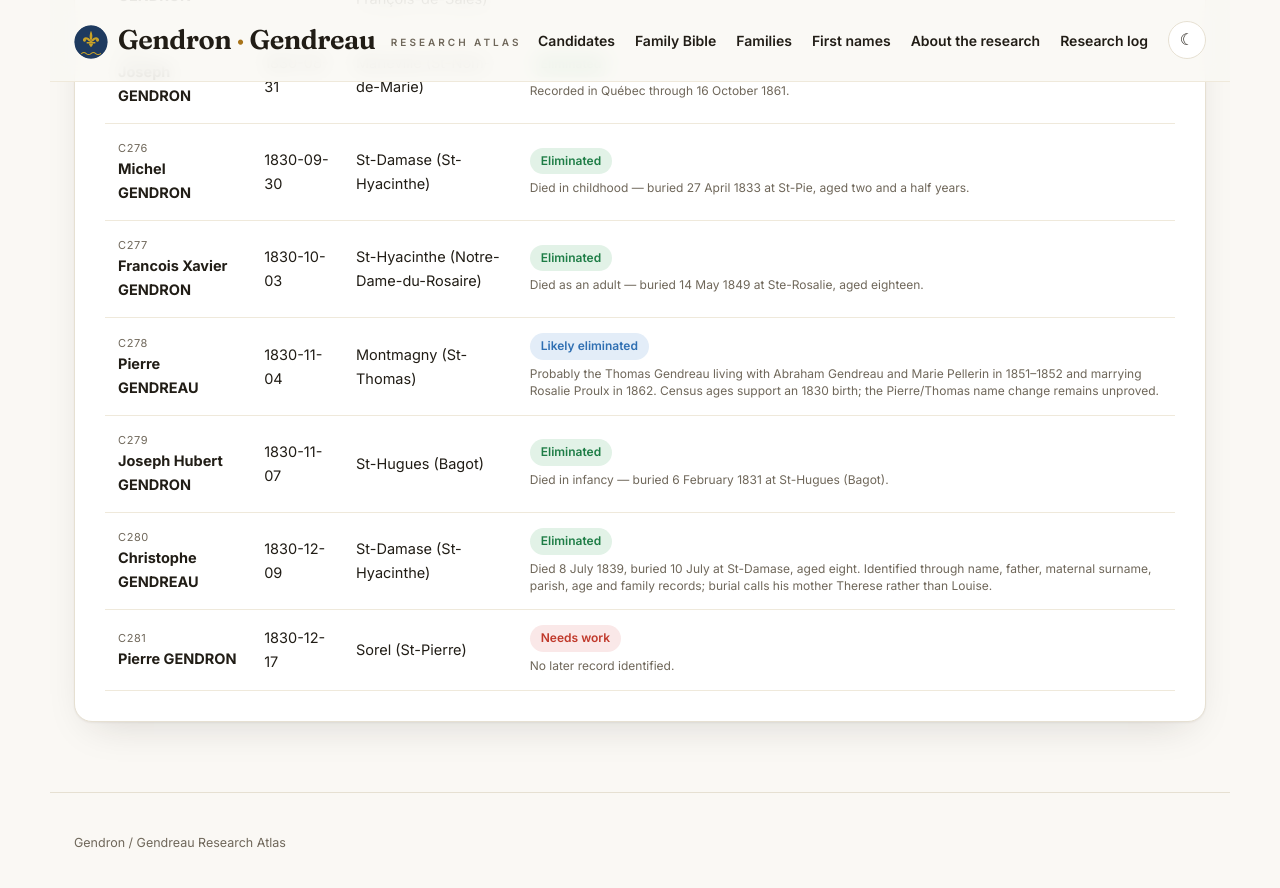
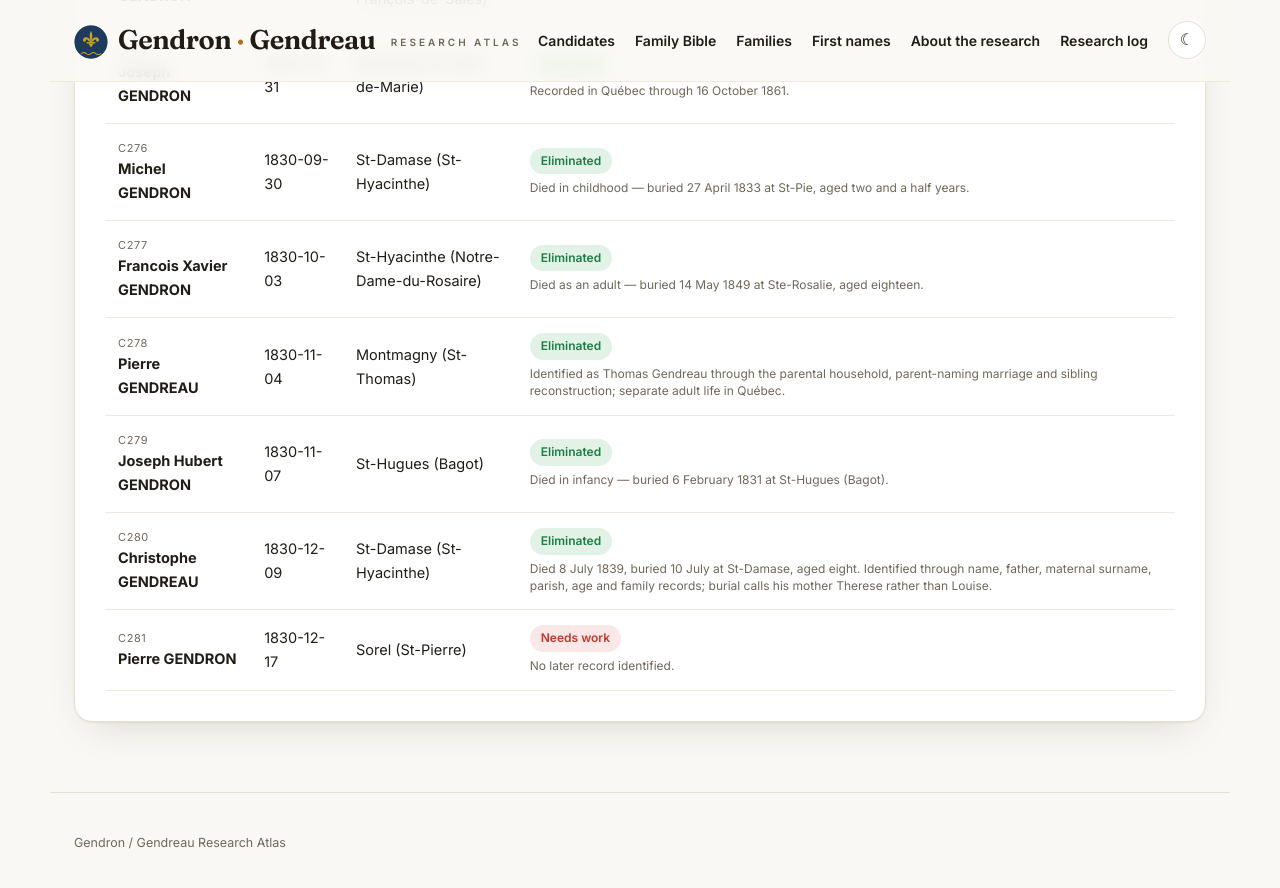
Before and after one commit to vetharmon/gendron-research, a Jekyll site: the page built from index.html, in a window 1280 px wide and 900 px high, scrolled down 28653 px. Shown: the top 888 px of the window. Built offline with Jekyll 4.4.1, drawn with Linux system fonts in a browser that asks for light colours; part of the change alters nothing that is shown.

Commit message:
Upgrade C278 to solid through sibling reconstruction and original burials

```diff
--- a/_candidates/c278.md
+++ b/_candidates/c278.md
@@ -4,13 +4,13 @@ id: "C278"
 title: "Pierre GENDREAU"
 date_record: "1830-11-04"
 place: "Montmagny (St-Thomas)"
-status: "Likely eliminated"
-category: "qualified"
-tier: "likely"
+status: "Eliminated"
+category: "excluded"
+tier: "solid"
 francois: false
 act: "4080568"
 parents: "Abraham Gendreau and Marie Pelerin"
-outcome: "Probably the Thomas Gendreau living with Abraham Gendreau and Marie Pellerin in 1851–1852 and marrying Rosalie Proulx in 1862. Census ages support an 1830 birth; the Pierre/Thomas name change remains unproved."
+outcome: "Identified as Thomas Gendreau through the parental household, parent-naming marriage and sibling reconstruction; separate adult life in Québec."
 search_log:
   - resource: "PRDH-IGD / LAFRANCE consolidation"
     outcome: "Baptism located — act 4080568, Montmagny (St-Thomas), 1830-11-04."
@@ -20,6 +20,8 @@ search_log:
     outcome: "Thomas Gendreau's marriage to Rosalie Proulx on 25 February 1862 names Abraham Gendreau and the late Marie Pellerin as his parents. Original inspected on 14 November 2026. Check census ages and siblings to establish whether Thomas is Pierre."
   - resource: "Original censuses and marriage re-read, 14 November 2026"
     outcome: "1851–1852: Thomas, 23, unmarried, with Abraham Gendreau, Marie Pellerin and the expected siblings. 1901: Thomas, 70, born 1 May 1830. Re-read 1862 marriage: occupation cultivateur, not instituteur. Upgraded to likely elimination; complete sibling reconstruction or an explicit Pierre/Thomas link remains needed."
+  - resource: "16 November 2026 — sibling reconstruction and original burials"
+    outcome: "16 November 2026: reviewed all 12 baptism entries and the unnamed infant burial returned by the Abraham Gendron/Pellerin couple search, 1800–1850. Six named sons: Jean Baptiste1813, Edouard1823, Francois Ferdinand1825, Francois Eustache1828, Pierre1830, Hermenegilde1837. Original burials confirm Jean Baptiste died4Feb1827, Ferdinand22Nov1825, Eustache29Jul1849. Edouard and Hermenegilde appear separately from Thomas in1851–1852. Pierre is the remaining son compatible with Thomas; combined with1862parent-naming marriage and1901birthyear, upgraded likely to solid. Name/date differences remain disclosed; identity is inferred from combined evidence, not an explicit alias."
 permalink: /candidates/c278/
 sources:
   - label: "LAFRANCE baptism (act 4080568)"
@@ -70,6 +72,18 @@ sources:
     url: "https://www.familysearch.org/ark:/61903/3:1:3Q9M-CSS1-GSFP-B?view=index&personArk=%2Fark%3A%2F61903%2F1%3A1%3AKH5X-4D5&cc=1584557&lang=en"
     access: "Free FamilySearch account"
     provenance: "Montmagny, St-Thomas, page 15, line 1; image 1323. Thomas, widowed father, age 70, birth 1 May 1830. Year agrees with Pierre's baptismal year, but day and month differ from 4 November. Original read and downloaded 14 November 2026."
+  - label: "Jean Baptiste burial, 6 February 1827"
+    url: "https://www.genealogiequebec.com/Membership/LAFRANCE/acte/4083804"
+    access: "Account or subscription required"
+    provenance: "Original read: S9, folio4, died4February, age14, son ofAbrahamGendreau/MariePelerin; d1p_10161378.jpg."
+  - label: "Ferdinand burial, 25 November 1825"
+    url: "https://www.genealogiequebec.com/Membership/LAFRANCE/acte/4083727"
+    access: "Account or subscription required"
+    provenance: "Original read across folios34–35,S60; died22November, age5months, parentsAbrahamGendreau/MariePellerin; d1p_10161316.jpg and d1p_10161317.jpg."
+  - label: "Eustache burial, 31 July 1849"
+    url: "https://www.genealogiequebec.com/Membership/LAFRANCE/acte/4085529"
+    access: "Account or subscription required"
+    provenance: "Original read: S50, died29July, age22, farmer, son ofAbrahamGendreau/MariePelerin; d1p_10170863.jpg. Age differs from1828baptism (20years10months)."
 filenames:
   []
 ---
@@ -80,15 +94,24 @@ Pierre Gendreau was born and baptized on 4 November 1830 at Montmagny (St-Thomas
 
 ## Assessment
 
-**Likely eliminated.** Pierre probably appears in later records as Thomas Gendreau. The parental couple, household and approximate birth year agree, but no original record yet expressly identifies Pierre and Thomas as the same person.
+**Solid elimination — identification by combined family evidence.** Pierre is identified with Thomas Gendreau, who lived with Abraham Gendreau and Marie Pellerin in 1851–1852 and named those parents in his 1862 marriage. The sibling reconstruction resolves the question of whether Thomas could have been another recorded son.
 
-The original **1851–1852 census** lists **Thomas Gendreau, 23**, a day labourer born at St-Thomas, with **Abraham Gendreau and Marie Pellerin**. The household also contains Edouard, Hermenegilde, Claire, Angele and Clara. Thomas is marked unmarried and resident with the family. Edouard is the brother documented under [C115]({{ '/candidates/c115/' | relative_url }}).
+The 1800–1850 LAFRANCE couple search, using Abraham Gendron and Pellerin with surname resemblance enabled and no maternal given-name restriction, returned twelve baptisms and an unnamed infant burial. Each baptism detail was checked individually at index level. The six named sons are:
 
-On **25 February 1862**, Thomas, a **farmer living at St-Thomas**, married **Rosalie Proulx** at St-Pierre-de-la-Rivière-du-Sud. The original marriage names his parents as **Abraham Gendreau and the late Marie Pellerin**; Abraham attended as his father.
+| Son | Baptism | Distinguishing evidence |
+|---|---|---|
+| Jean Baptiste | 6 December 1813, act 2869826 | Original burial: died 4 February 1827, buried 6 February, aged fourteen; act 4083804. |
+| Édouard | 16 March 1823, act 2870966 | Enumerated separately from Thomas in the 1851–1852 household. |
+| François Ferdinand | 2 July 1825, act 4079847 | Original burial: died 22 November 1825, buried 25 November, aged five months; act 4083727. |
+| François Eustache | 20 September 1828, act 4080280 | Original burial: died 29 July 1849, buried 31 July; act 4085529. |
+| Pierre | 4 November 1830, act 4080568 | The remaining son compatible with the later Thomas. Original baptism re-read. |
+| Herménégilde | 18 December 1837, act 4081632 | Enumerated separately from Thomas in the 1851–1852 household. |
 
-In the **1901 census**, Thomas appears as the widowed father in Albert Gendreau's household at St-Thomas, aged 70 and born **1 May 1830**. This agrees with Pierre's birth year but differs from his baptism's **4 November** date. The compiled NosOrigines birth year of 1839 is inconsistent with both census ages.
+The six daughters were Marie Marcelline (31 January 1816, act 2870077), Marie Claire (23 April 1817, 2870256), Marie Soulange (27 April 1820, 2870604), Henriette (28 October 1826, 4080026), Rosalie Angèle (22 May 1832, 4080792), and Marie Virginie (10 September 1835, 4081274). An unnamed infant was buried on 31 December 1821 (2872531). No additional son baptized Thomas appeared in this family search.
 
-These records establish Thomas's separate life in Québec during Franklin's Missouri years. The remaining question is whether Thomas was Pierre or another son of Abraham and Marie. A complete check of the couple's children's baptisms, or an original record using both given names, is needed for a solid elimination.
+The original **1851–1852 census**, inspected on 14 November, lists **Thomas, 23**, unmarried, born at St-Thomas, with Abraham and Marie. Édouard and Herménégilde are separate entries. Thomas's **25 February 1862 marriage to Rosalie Proulx** names Abraham Gendreau and the late Marie Pellerin as his parents; Abraham attended as his father. In **1901**, Thomas is Albert Gendreau's widowed father, aged seventy.
+
+The differing names and dates remain visible: the baptism says **Pierre, 4 November 1830**; the 1901 census says **Thomas, 1 May 1830**; the earlier census age of twenty-three is about two years too high. Eustache's burial reports twenty-two although his baptism would make him twenty years ten months. These are not exact-age matches. The identification rests on the parental couple, the independently distinguished brothers, the household, and the adult marriage together. No inspected record explicitly says “Pierre also called Thomas,” and the search cannot exclude an entirely unrecorded child. The combined evidence is accepted as sufficient to distinguish this candidate from Franklin.
 
 ## Documents
 
```
